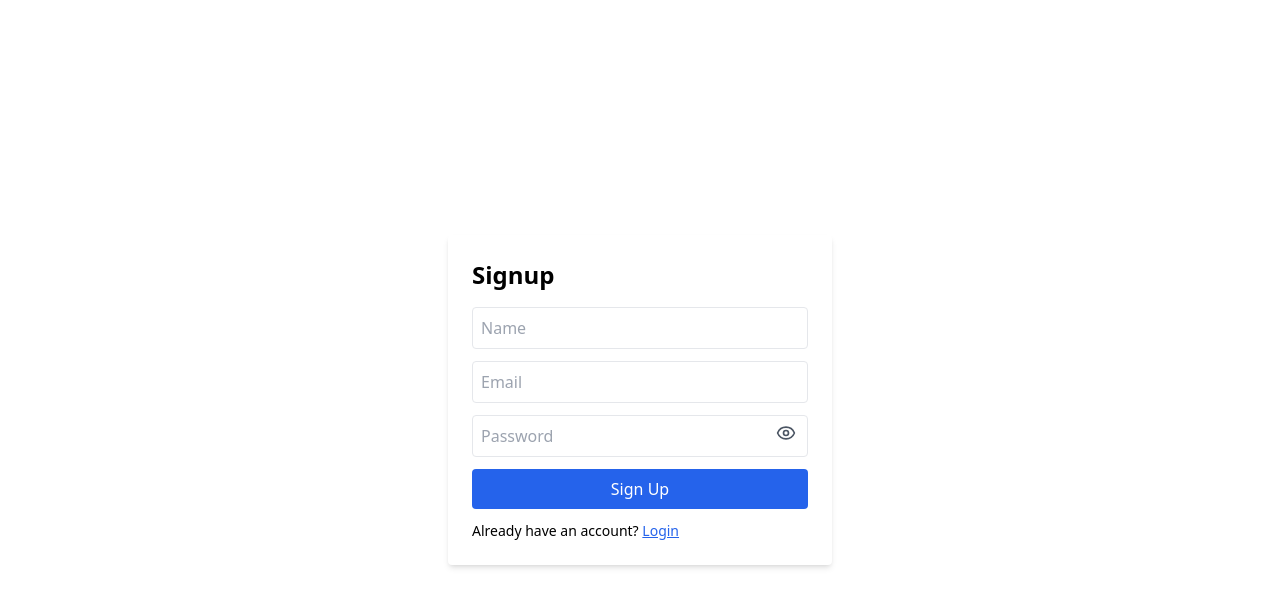
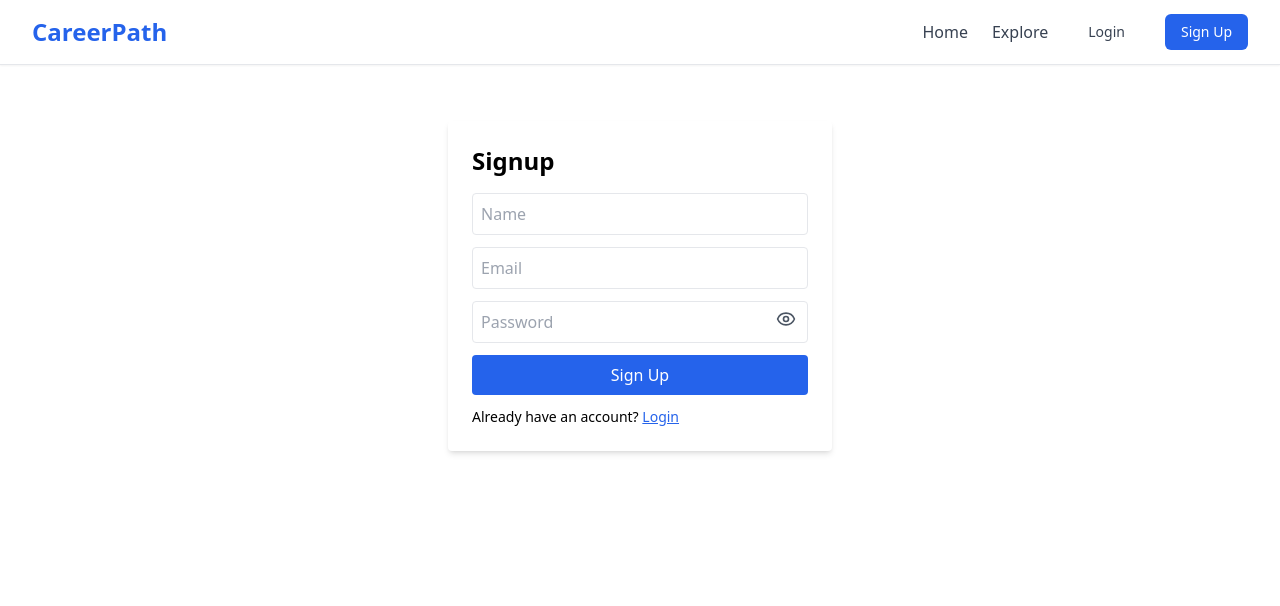
Before and after one commit to Karan-codes1/Careerpath-frontend, a Next.js app: page /signup in a window 1280 px wide. Shown: the top 606 px of the page. Built offline with nearby package versions, Linux system fonts and the light colour scheme; no server answers.

Commit message:
feat(auth): implement logout protection middleware and AuthContext
- Added middleware to protect routes like /roadmap, /dashboard, and /profile
- Created AuthContext with isLoggedIn and setIsLoggedIn state to manage auth globally

```diff
--- /dev/null
+++ b/app/dashboard/page.js
@@ -0,0 +1,29 @@
+'use client'
+
+import { useEffect, useState } from 'react'
+import api from '@/utils/api'
+
+export default function DashboardPage() {
+  const [message, setMessage] = useState('Loading...')
+
+  useEffect(() => {
+    const fetchMessage = async () => {
+      try {
+        const res = await api.get('/dashboard')
+        setMessage(res.data.message)
+      } catch (error) {
+        console.error(error)
+        setMessage('Error fetching dashboard message')
+      }
+    }
+
+    fetchMessage()
+  }, [])
+
+  return (
+    <main className="p-8">
+      <h1 className="text-2xl font-bold mb-4">Dashboard</h1>
+      <p className="text-lg">{message}</p>
+    </main>
+  )
+}
--- a/app/layout.js
+++ b/app/layout.js
@@ -1,5 +1,7 @@
 import { Geist, Geist_Mono } from "next/font/google";
 import "./globals.css";
+import Navbar from "@/components/Navbar";
+import { AuthProvider } from '@/context/AuthContext.js'
 
 const geistSans = Geist({
   variable: "--font-geist-sans",
@@ -20,9 +22,11 @@ export default function RootLayout({ children }) {
   return (
     <html lang="en">
       <body
-        className={`${geistSans.variable} ${geistMono.variable} antialiased`}
-      >
-        {children}
+        className={`${geistSans.variable} ${geistMono.variable} antialiased`}>
+        <AuthProvider>
+          <Navbar/>
+          {children}
+        </AuthProvider>
       </body>
     </html>
   );
--- a/app/login/page.js
+++ b/app/login/page.js
@@ -3,10 +3,11 @@ import { useState } from "react"
 import { useRouter } from "next/navigation"
 import { Eye, EyeOff } from 'lucide-react' // ✅ Lucide icons (you can also use other icons)
 import Link from "next/link"
+import { useAuth } from '@/context/AuthContext.js'
 import api from '@/utils/api'
 
 export default function LoginPage() {
-
+    const { setIsLoggedIn } = useAuth()
     const router = useRouter();
     const [email, setemail] = useState('')
     const [password, setpassword] = useState('')
@@ -18,6 +19,7 @@ export default function LoginPage() {
 
         try {
             const res = await api.post('/auth/login', { email, password }); // backend called using axios
+            setIsLoggedIn(true)
             router.push('/dashboard')
 
         } catch (error) {
@@ -27,7 +29,7 @@ export default function LoginPage() {
     };
 
     return (
-        <div className="min-h-screen flex items-center justify-center">
+        <div className=" my-14 overflow-hidden flex items-center justify-center">
             <form onSubmit={handleLogin} className="bg-white p-6 rounded shadow-md w-96">
                 <h2 className="text-2xl font-bold mb-4">Login</h2>
 
--- /dev/null
+++ b/app/profile/page.js
@@ -0,0 +1,11 @@
+// app/profile/page.jsx
+'use client'
+
+export default function ProfilePage() {
+  return (
+    <div className="p-8">
+      <h1 className="text-3xl font-bold">👤 Profile Page</h1>
+      <p>Welcome to your profile!</p>
+    </div>
+  )
+}
--- a/app/signup/page.js
+++ b/app/signup/page.js
@@ -25,7 +25,7 @@ export default function SignupPage() {
     };
 
     return (
-        <div className="min-h-screen flex items-center justify-center">
+        <div className=" my-14 flex items-center justify-center">
             <form onSubmit={handleSignup} className="bg-white p-6 rounded shadow-md w-96">
                 <h2 className="text-2xl font-bold mb-4">Signup</h2>
                 {error && <p className="text-red-500">{error}</p>}
--- a/components/Navbar.js
+++ b/components/Navbar.js
@@ -0,0 +1,118 @@
+'use client'
+
+import Link from 'next/link'
+import { useState, useEffect } from 'react'
+import { Menu, X } from 'lucide-react'
+import { useRouter } from 'next/navigation'
+import api from '@/utils/api'
+import { useAuth } from '@/context/AuthContext.js'
+
+
+export default function Navbar() {
+    const { isLoggedIn, setIsLoggedIn} = useAuth()
+    const [isOpen, setIsOpen] = useState(false)
+    const router = useRouter()
+
+    const handleLogout = async () => {
+        try {
+            await api.post('/auth/logout')
+            setIsLoggedIn(false);
+            router.push('/')
+        } catch (error) {
+            console.error('Logout failed', error)
+        }
+    }
+
+    const toggleMenu = () => setIsOpen(!isOpen)
+
+    return (
+        <nav className="bg-white border-b shadow-sm sticky top-0 z-50">
+            <div className="max-w-7xl mx-auto px-4 sm:px-6 lg:px-8">
+                <div className="flex justify-between items-center h-16">
+                    {/* Logo */}
+                    <Link href="/" className="text-2xl font-bold text-blue-600">
+                        CareerPath
+                    </Link>
+
+                    {/* Desktop Links */}
+                    <div className="hidden md:flex space-x-6 items-center">
+                        <Link href="/" className="text-gray-700 hover:text-blue-600 font-medium">Home</Link>
+                        <Link href="/explore" className="text-gray-700 hover:text-blue-600 font-medium">Explore</Link>
+
+                        {isLoggedIn && (
+                            <>
+                                <Link href="/profile" className="text-gray-700 hover:text-blue-600 font-medium">Profile</Link>
+                                <button
+                                    onClick={handleLogout}
+                                    className="bg-white text-gray-700 hover:text-blue-600 px-4 py-2 rounded-md text-sm transition duration-150"
+                                >
+                                    Logout
+                                </button>
+                            </>
+                        )}
+
+                        {!isLoggedIn && (
+                            <>
+                                <Link href="/login">
+                                    <button className="bg-white text-gray-700 hover:bg-gray-100 hover:text-blue-600 px-4 py-2 rounded-md text-sm transition duration-150">
+                                        Login
+                                    </button>
+                                </Link>
+                                <Link href="/signup">
+                                    <button className="bg-blue-600 hover:bg-blue-700 text-white px-4 py-2 rounded-md text-sm transition duration-150">
+                                        Sign Up
+                                    </button>
+                                </Link>
+                            </>
+                        )}
+                    </div>
+
+                    {/* Mobile menu button */}
+                    <div className="md:hidden">
+                        <button onClick={toggleMenu}>
+                            {isOpen ? <X size={24} /> : <Menu size={24} />}
+                        </button>
+                    </div>
+                </div>
+            </div>
+
+            {/* Mobile menu */}
+            {isOpen && (
+                <div
+                    className={`md:hidden overflow-hidden transition-all duration-300 ease-in-out ${isOpen ? 'max-h-96 px-4 pb-4' : 'max-h-0 px-4 pb-0'
+                        }`}
+                >
+                    <Link href="/" className="block py-2 text-gray-700 hover:text-blue-600">Home</Link>
+                    <Link href="/explore" className="block py-2 text-gray-700 hover:text-blue-600">Explore</Link>
+                    {isLoggedIn && (
+                        <>
+                            <Link href="/profile" className="block py-2 text-gray-700 hover:text-blue-600">Profile</Link>
+                            <button
+                                onClick={handleLogout}
+                                className="w-full mt-2 bg-white text-gray-700 hover:text-blue-600 py-2 rounded-md text-sm transition duration-150"
+                            >
+                                Logout
+                            </button>
+                        </>
+                    )}
+
+                    {!isLoggedIn && (
+                        <>
+                            <Link href="/login">
+                                <button className="w-full mt-2 bg-white text-gray-700 hover:bg-gray-100 hover:text-blue-600 py-2 rounded-md text-sm transition duration-150">
+                                    Login
+                                </button>
+                            </Link>
+                            <Link href="/signup">
+                                <button className="w-full mt-2 bg-blue-600 hover:bg-blue-700 text-white py-2 rounded-md text-sm transition duration-250">
+                                    Sign Up
+                                </button>
+                            </Link>
+                        </>
+                    )}
+                </div>
+
+            )}
+        </nav>
+    )
+}
--- /dev/null
+++ b/context/AuthContext.js
@@ -0,0 +1,31 @@
+'use client'
+import { useContext,createContext,useState,useEffect } from "react";
+import api from '@/utils/api.js'
+
+const AuthContext = createContext()
+
+export const AuthProvider = ({children})=>{
+      const [isLoggedIn, setIsLoggedIn] = useState(false)
+
+
+      useEffect(() => {
+        const checkAuth = async () => {
+            try {
+                await api.get('/profile')  // your token-check route
+                setIsLoggedIn(true)
+            } catch (error) {
+                setIsLoggedIn(false)
+            }
+        }
+        checkAuth()
+    }, [])
+
+
+ return (
+        <AuthContext.Provider value={{isLoggedIn, setIsLoggedIn }}>
+            {children}
+        </AuthContext.Provider>
+    )
+}
+
+export const useAuth = () => useContext(AuthContext)
```
Also changed, not shown: middleware.js (added, +16 -0 lines).
